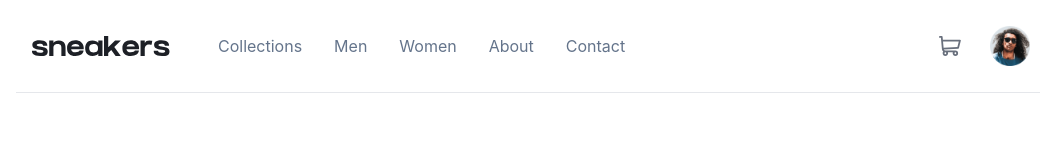
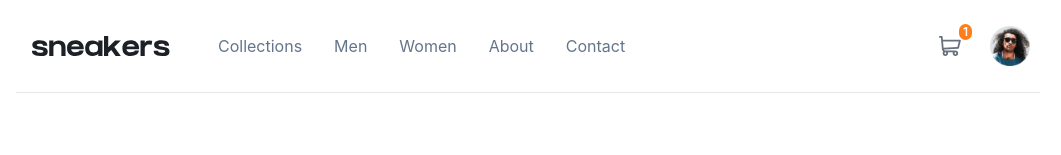
Before and after one commit to lbdevDesign/ecommerceProductPage, a React (Create React App) app: page / in a window 1280 px wide. Both pictures are taken after a click on the button "Add to cart". Shown: the top 155 px of the page, without its empty margins (112-1173 px from the left). Built offline with nearby package versions, Linux system fonts and the light colour scheme.

Commit message:
items in card state app

```diff
--- a/src/components/amountSelect.jsx
+++ b/src/components/amountSelect.jsx
@@ -5,7 +5,7 @@ import plusIcon from "../assets/icon-plus.svg";
 import minusIcon from "../assets/icon-minus.svg";
 import cartIcon from "../assets/icon-cart-white.svg";
 
-function AmountSelect() {
+function AmountSelect({ updateCartItems }) {
     const [amount, setAmount] = useState(1);
 
     function addProduct() {
@@ -22,6 +22,10 @@ function AmountSelect() {
         })
     }
 
+    function addProductToCart() {
+        updateCartItems(amount);
+        setAmount(1);
+    }
 
     return(
         <div className="md:flex">
@@ -36,7 +40,10 @@ function AmountSelect() {
                     onClick={addProduct}
                     alt="Add one" />
             </div>
-            <button className="w-full md:w-1/1 md:mb-0 flex justify-center items-center py-3 mb-11 rounded-lg bg-orange-default hover:shadow-[0px_5px_20px_5px_#ffd4b3]">
+            <button
+                className="w-full md:w-1/1 md:mb-0 flex justify-center items-center py-3 mb-11 rounded-lg bg-orange-default hover:shadow-[0px_5px_20px_5px_#ffd4b3]"
+                onClick={addProductToCart}
+            >
                 <img
                 src={cartIcon}
                 className="h-4 mr-4"
--- a/src/components/navBarDesktop.jsx
+++ b/src/components/navBarDesktop.jsx
@@ -1,11 +1,11 @@
-import React from "react";
+import React, { useEffect } from "react";
 
 //assets
 import LogoImg from '../assets/logo.svg';
 import CartIcon from '../assets/icon-cart.svg';
 import AvatarImg from '../assets/image-avatar.png';
 
-function NavBarDesktop() {
+function NavBarDesktop(props) {
 
     return(
         <div className="w-auto py-6 px-4 flex items-center justify-between bg-white border-b">
@@ -25,8 +25,13 @@ function NavBarDesktop() {
 
             </div>
             <div className="flex items-center mr-2">
-                <a href="#" className="h-11 w-11 flex justify-center items-center">
+                <a href="#" className="h-11 w-11 flex justify-center items-center relative">
                     <img src={CartIcon} alt="cart" className="h-5" />
+                    {props.itemsInCart > 0 && (
+                        <section className="bg-orange-default px-1 rounded-full absolute top-0 right-0">
+                            <p className="text-white text-xs font-semibold">{props.itemsInCart}</p>
+                        </section>
+                    )}
                 </a>
                 <a href="#" className="h-11 w-11 flex justify-center items-center">
                     <img src={AvatarImg} alt="profile" className="h-10 ml-8" />
--- a/src/components/productInfo.jsx
+++ b/src/components/productInfo.jsx
@@ -1,11 +1,10 @@
 import React from "react";
 
 //component
-import AmountSelect from "./amountSelect";
 
 function ProductInfo(props) {
     return(
-        <div className="py-8 px-6 md:max-w-md md:p-12">
+        <div>
             <h2 className="text-orange-default uppercase text-sm font-semibold mb-4">{props.data.brand}</h2>
             <h1 className="text-neutral-very-dark-blue capitalize font-bold text-3xl mb-4">{props.data.title}</h1>
             <p className="text-neutral-dark-grayish-blue text-sm mb-6">{props.data.description}</p>
@@ -16,7 +15,6 @@ function ProductInfo(props) {
                 </section>
                 <p className="text-neutral-grayish-blue text-lg font-bold line-through">${props.data.price.toFixed(2)}</p>
             </section>
-            <AmountSelect />
         </div>
     )
 }
--- a/src/page/App.jsx
+++ b/src/page/App.jsx
@@ -1,34 +1,44 @@
 import React from "react";
+import { useState } from "react";
 import { useMediaQuery } from "@mui/material";
 
 //data
 import productData from "../data/productData";
-
 
 //components
 import NavBarMobile from "../components/navBarMobile";
 import NavBarDesktop from "../components/navBarDesktop";
 import Caroussel from "../components/caroussel";
 import ProductInfo from "../components/productInfo";
+import AmountSelect from "../components/amountSelect";
 import Lightbox from "../components/lightbox";
-import { useState } from "react";
 
 function App() {
   const mobile = useMediaQuery('(max-width:768px)');
   const desktop = useMediaQuery('(min-width:768px)');
   const [showLightbox, setShowLightbox] = useState(false);
+  const [itemsInCart, setItemsInCart] = useState(0)
 
   function toggleLightbox() {
     setShowLightbox(!showLightbox);
   }
 
+  function updateCartItems(amount) {
+    setItemsInCart(itemsInCart + amount)
+  }
+
+  console.log(itemsInCart);
+
   return (
     <div className="max-w-screen-lg mx-auto">
       {mobile && <NavBarMobile /> }
-      {desktop && <NavBarDesktop /> }
+      {desktop && <NavBarDesktop itemsInCart={itemsInCart}/> }
       <div className="md:flex md:items-center md:justify-center">
         <Caroussel data={productData} showLightbox={toggleLightbox}/>
-        <ProductInfo data={productData} />
+        <div className="py-8 px-6 md:max-w-md md:p-12">
+          <ProductInfo data={productData} />
+          <AmountSelect updateCartItems={updateCartItems}/>
+        </div>
       </div>
       <div className="absolute top-0 left-0">
         {showLightbox && <Lightbox data={productData} showLightbox={toggleLightbox}/>}
```
